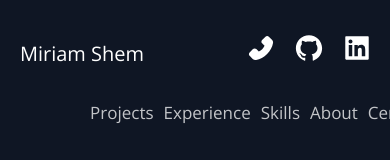
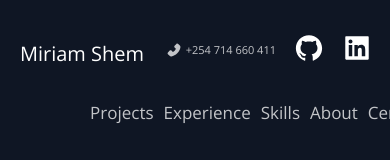
Before and after one commit to shemmiriam/portfolio, a Next.js app: page / in a window 390 px wide. Shown: the top 160 px of the page. Built offline with nearby package versions, Linux system fonts and the light colour scheme.

Commit message:
Display phone number as visible text in header
The icon-only tel: link was unusable on desktop (no number to read or dial manually). Now shows the digits next to the icon.

```diff
--- a/src/components/Header/Header.js
+++ b/src/components/Header/Header.js
@@ -1,7 +1,7 @@
 import Link from 'next/link';
 import React from 'react';
 import { AiFillGithub, AiFillLinkedin, AiFillPhone } from 'react-icons/ai';
-import { Container, Div1, Div2, Div3, NavLink, SocialIcons } from './HeaderStyles';
+import { Container, Div1, Div2, Div3, NavLink, PhoneLink, SocialIcons } from './HeaderStyles';
 import { personalInfo, navLinks } from '../../constants/constants';
 
 const Header = () => (
@@ -29,9 +29,10 @@ const Header = () => (
       ))}
     </Div2>
     <Div3>
-      <SocialIcons href={`tel:${personalInfo.phone.replace(/\s+/g, '')}`} title={personalInfo.phone}>
-        <AiFillPhone size="3rem" />
-      </SocialIcons>
+      <PhoneLink href={`tel:${personalInfo.phone.replace(/\s+/g, '')}`}>
+        <AiFillPhone size="1.6rem" />
+        {personalInfo.phone}
+      </PhoneLink>
       <SocialIcons href={personalInfo.github} target="_blank" rel="noopener noreferrer">
         <AiFillGithub size="3rem" />
       </SocialIcons>
--- a/src/components/Header/HeaderStyles.js
+++ b/src/components/Header/HeaderStyles.js
@@ -115,6 +115,30 @@ export const NavProductsIcon = styled(IoIosArrowDropdown)`
 `;
 
 
+// Phone Number
+
+export const PhoneLink = styled.a`
+  display: flex;
+  align-items: center;
+  gap: 0.4rem;
+  padding: 8px;
+  border-radius: 50px;
+  color: rgba(255, 255, 255, 0.75);
+  font-size: 1.4rem;
+  white-space: nowrap;
+  transition: 0.3s ease;
+
+  &:hover {
+    color: #fff;
+    background-color: #212d45;
+    cursor: pointer;
+  }
+
+  @media ${(props) => props.theme.breakpoints.sm} {
+    font-size: 1.1rem;
+  }
+`;
+
 // Social Icons
 
 export const SocialIcons = styled.a`
```
